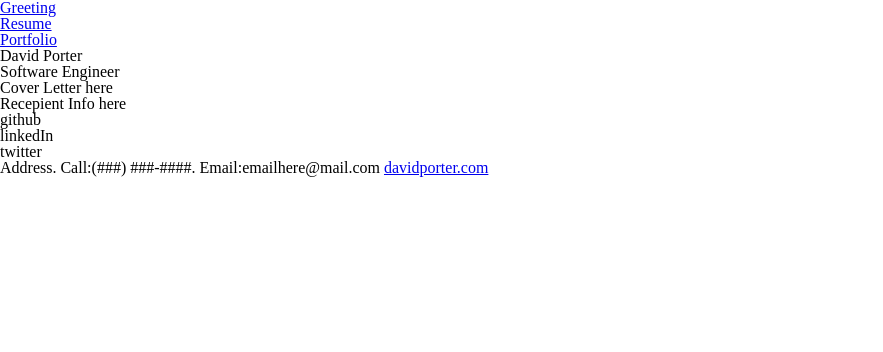
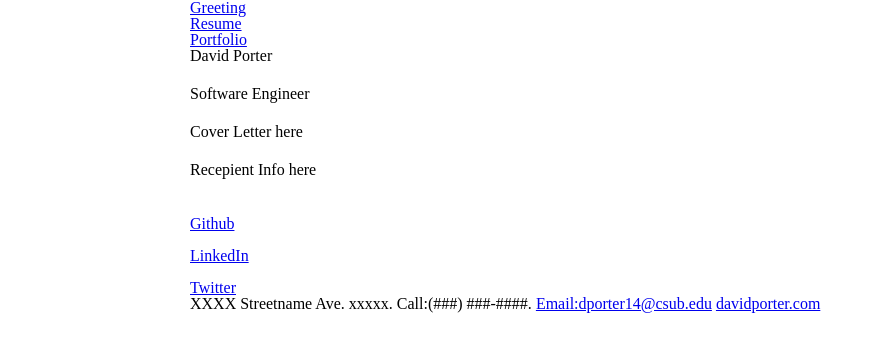
Before and after one commit to dporter14/resume-proj, a plain HTML site: page index.html in a window 1280 px wide. Shown: the whole page, without its empty margins (0-883 px from the left). Drawn offline with Linux system fonts and the light colour scheme.

Commit message:
added better anchor structure to footer, added border-box grid, began making containters

```diff
--- a/assets/stylesheets/main.css
+++ b/assets/stylesheets/main.css
@@ -52,3 +52,32 @@ table {
     Custom Styles
     ===========================================
 */
+
+/*
+    ===========================================
+    Grid
+    ===========================================
+*/
+*,
+*:before,
+*:after {
+  -webkit-box-sizing: border-box;
+     -moz-box-sizing: border-box;
+          box-sizing: border-box;
+}
+
+.container {
+  margin: 0 auto;
+  padding-left: 30px;
+  padding-right: 30px;
+  width: 960px;
+}
+
+/*
+    ===========================================
+    Typography
+    ===========================================
+*/
+h1, h3, h4, h5, p {
+  margin-bottom: 22px;
+}
--- a/index.html
+++ b/index.html
@@ -11,19 +11,17 @@
 
     <!-- Header -->
 
-    <header>
+    <header class="container">
         <section>
             <nav>
                 <ul>
-                    <li>
-                        <a href="index.html">Greeting</a>
-                    </li>
-                    <li>
-                        <a href="resume.html">Resume</a>
-                    </li>
-                    <li>
-                        <a href="portfolio.html">Portfolio</a>
-                    </li>
+                    <li><a href="index.html">Greeting</a></li>
+                    <!--
+                    -->
+                    <li><a href="resume.html">Resume</a></li>
+                    <!--
+                    -->
+                    <li><a href="portfolio.html">Portfolio</a></li>
                 </ul>
             </nav>
         </section>
@@ -35,7 +33,7 @@
 
     <!-- Main -->
 
-    <section>
+    <section class="container">
         <section>
             <p>Cover Letter here</p>
         </section>
@@ -46,17 +44,33 @@
 
     <!-- Footer -->
 
-    <footer>
+    <footer class="container">
         <section>
             <ul>
-                <li>github</li>
-                <li>linkedIn</li>
-                <li>twitter</li>
+                <li>
+                    <a href="https://github.com/dporter14">
+                        <img src="">
+                        <h6>Github</h6>
+                    </a>
+                </li>
+                <li>
+                    <a href="https://linkedin.com/in/davidnormanporter">
+                        <img src="">
+                        <h6>LinkedIn</h6>
+                    </a>
+                </li>
+                <li>
+                    <a href="https://twitter.com/PorterhouseDave">
+                        <img src="">
+                        <h6>Twitter</h6>
+                    </a>
+                </li>
             </ul>
         </section>
         <section>
             <small>
-                Address. Call:(###) ###-####. Email:emailhere@mail.com
+                XXXX Streetname Ave. xxxxx. Call:(###) ###-####.
+                <a href="mailto:dporter14@csub.edu">Email:dporter14@csub.edu</a>
                 <a href="index.html">davidporter.com</a>
             </small>
         </section>
```
Also changed, not shown: portfolio.html (+23 -7 lines), resume.html (+23 -7 lines).
